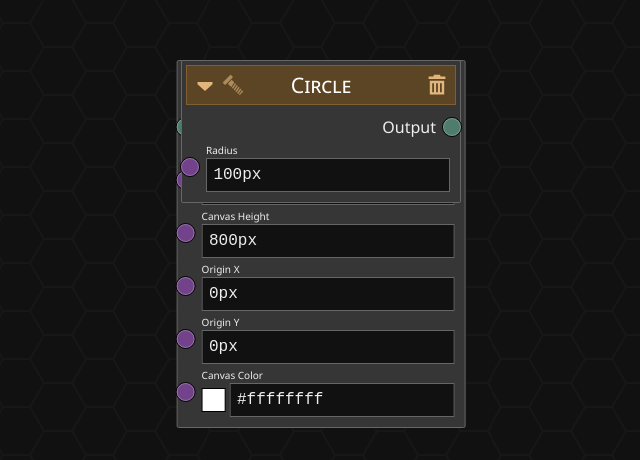
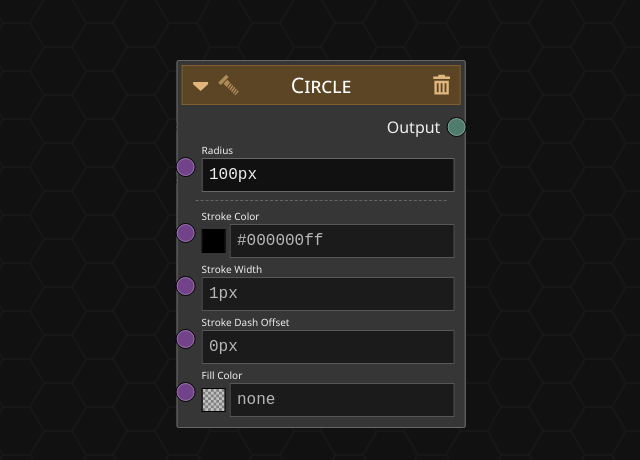
Before and after one commit to RobMayer/arcanigen, a React (Vite) app: page / in a window 1280 px wide. Shown: the part 340-800 px from the top of the page, without its empty margins (319-959 px from the left). Built offline with nearby package versions, Linux system fonts and the light colour scheme.

Commit message:
more circle bits

```diff
--- a/src/definitions/nodes/circleNode.tsx
+++ b/src/definitions/nodes/circleNode.tsx
@@ -8,6 +8,12 @@ import { NodeCategory } from "../../types";
 type CircleDefinition = {
     inputs: {
         radius: DataType<"length">;
+
+        // stroke
+        strokeWidth: DataType<"length">;
+        strokeColor: DataType<"color">;
+        strokeDashOffset: DataType<"length">;
+        fillColor: DataType<"color">;
     };
     outputs: {
         output: DataType<"shape">;
@@ -15,6 +21,12 @@ type CircleDefinition = {
     payload: {
         label: DataType<"string">;
         radius: DataType<"length">;
+
+        // stroke
+        strokeWidth: DataType<"length">;
+        strokeColor: DataType<"color">;
+        strokeDashOffset: DataType<"length">;
+        fillColor: DataType<"color">;
     };
 };
 
@@ -34,7 +46,13 @@ export const CircleNodeType = new (class extends AbstractNodeType<CircleDefiniti
             },
             payload: {
                 label: "",
-                radius: `100px`,
+                radius: "100px",
+                // stroke
+                strokeWidth: "1px",
+                strokeColor: "#000000ff",
+                strokeDashOffset: "0px",
+                // fill
+                fillColor: "none",
             },
             type: "circle",
         };
@@ -42,17 +60,55 @@ export const CircleNodeType = new (class extends AbstractNodeType<CircleDefiniti
     getSlots(node: ArcaneGraph.NodeOf<DataTypes.PayloadFor<CircleDefinition>>): DataTypes.SlotFor<CircleDefinition>[] {
         return [
             {
+                label: "Output",
                 type: "shape",
                 socketOut: "output",
-                label: "Output",
                 widget: "none",
             },
             {
+                label: "Radius",
                 type: "length",
                 socketIn: "radius",
                 widget: "input",
-                label: "Radius",
                 property: "radius",
+            },
+            {
+                type: "ui",
+                widget: "hr",
+            },
+            // stroke
+            {
+                label: "Stroke Color",
+                type: "color",
+                widget: "hex",
+                socketIn: "strokeColor",
+                property: "strokeColor",
+                alpha: true,
+                nullable: true,
+            },
+            {
+                label: "Stroke Width",
+                type: "length",
+                widget: "input",
+                socketIn: "strokeWidth",
+                property: "strokeWidth",
+            },
+            {
+                label: "Stroke Dash Offset",
+                type: "length",
+                widget: "input",
+                socketIn: "strokeDashOffset",
+                property: "strokeDashOffset",
+            },
+            // fill
+            {
+                label: "Fill Color",
+                type: "color",
+                widget: "hex",
+                socketIn: "fillColor",
+                property: "fillColor",
+                alpha: true,
+                nullable: true,
             },
         ];
     }
--- a/src/features/nodeview/node.tsx
+++ b/src/features/nodeview/node.tsx
@@ -1,7 +1,7 @@
 import { useRef, useCallback, Ref, useState, Dispatch, SetStateAction, KeyboardEvent, KeyboardEventHandler, FocusEvent, useMemo } from "react";
 import styled from "styled-components";
 import { DragMove } from "../../components/wrappers/DragMove";
-import { MainGraph } from "../../state/maingraph";
+import { Project } from "../../state/project";
 import { Session } from "../../state/session";
 import { GraphSlots } from "./slots";
 import { DataTypes } from "../../definitions/datatypes";
@@ -12,13 +12,13 @@ import TextInput from "../../components/inputs/TextInput";
 import { NodeTypeRegistry } from "../../definitions";
 
 export const GraphNode = styled(({ className, nodeId }: { nodeId: string; className?: string }) => {
-    const [storedPosition, setPosition] = MainGraph.usePositionOf(nodeId);
-    const [node, { update: updateNode }] = MainGraph.useNode(nodeId);
+    const [storedPosition, setPosition] = Project.usePositionOf(nodeId);
+    const [node, { update: updateNode }] = Project.useNode(nodeId);
     const handleRef = useRef<HTMLDivElement>(null);
 
     const selectionRef = Session.useSelectionRef();
-    const positionsRef = MainGraph.usePositionsRef();
-    const positionMethods = MainGraph.usePositionMethods();
+    const positionsRef = Project.usePositionsRef();
+    const positionMethods = Project.usePositionMethods();
 
     const [isSelected] = Session.useIsSelected(`node_${nodeId}`);
 
--- a/src/features/nodeview/slots.tsx
+++ b/src/features/nodeview/slots.tsx
@@ -1,6 +1,6 @@
 import { ReactNode, useCallback, useMemo } from "react";
 import { NodeTypeRegistry } from "../../definitions";
-import { MainGraph } from "../../state/maingraph";
+import { Project } from "../../state/project";
 import { ArcaneGraph } from "../../util/structs/arcaneGraph";
 import styled from "styled-components";
 import { Socket } from "./socket";
@@ -14,7 +14,7 @@ import TextInput from "../../components/inputs/TextInput";
 type BaseNode = ArcaneGraph.NodeOf<DataTypes.PayloadFor<AnyDefinition>>;
 
 export const GraphSlots = styled(({ nodeId, className }: { nodeId: string; className?: string }) => {
-    const [node, methods] = MainGraph.useNode(nodeId);
+    const [node, methods] = Project.useNode(nodeId);
     const nodeType = NodeTypeRegistry.get(node.type);
 
     const slots = useMemo(() => {
--- a/src/features/nodeview/socket.tsx
+++ b/src/features/nodeview/socket.tsx
@@ -1,5 +1,5 @@
 import { createContext, CSSProperties, ReactNode, useCallback, useContext, useEffect, useMemo, useRef } from "react";
-import { MainGraph } from "../../state/maingraph";
+import { Project } from "../../state/project";
 import styled from "styled-components";
 import { useResizeObserver } from "../../util/hooks/useResizeObserver";
 import { useStable } from "../../util/hooks/useStable";
@@ -16,11 +16,11 @@ type GraphConnectionControls = {
 const GraphViewConnectionCTX = createContext<GraphConnectionControls>({ start: () => {}, finish: () => {}, clear: () => {} });
 
 export const GraphConnectionProvider = ({ children }: { children?: ReactNode }) => {
-    const [pendingConnection, setPendingConnection] = MainGraph.usePendingConnection();
-    const graphMethods = MainGraph.useMethods();
+    const [pendingConnection, setPendingConnection] = Project.usePendingConnection();
+    const graphMethods = Project.useMethods();
 
     const connectionContextValue = useMemo(() => {
-        let pending: null | MainGraph.PendingConnection;
+        let pending: null | Project.PendingConnection;
         return {
             start: (nodeId: string, socketId: string, side: "in" | "out", type: string) => {
                 // todo: parametize scope properly...
@@ -61,7 +61,7 @@ export const Socket = styled(
     ({ side, socketId, nodeId, className, type, connected = false }: { side: "in" | "out"; socketId: string; nodeId: string; className?: string; type: string; connected?: boolean }) => {
         const socketRef = useRef<HTMLDivElement>(null);
 
-        const [pendingConnection] = MainGraph.usePendingConnection();
+        const [pendingConnection] = Project.usePendingConnection();
 
         const canConnect = useMemo(() => {
             if (pendingConnection === null) {
--- a/src/features/primary.tsx
+++ b/src/features/primary.tsx
@@ -1,6 +1,6 @@
 import styled from "styled-components";
-import { MainGraph } from "../state/maingraph";
-import { CSSProperties, Ref, RefObject, useCallback, useEffect, useMemo, useRef, useState } from "react";
+import { Project } from "../state/project";
+import { createContext, CSSProperties, Ref, RefObject, useCallback, useContext, useEffect, useMemo, useRef, useState } from "react";
 import { useResizeObserver } from "../util/hooks/useResizeObserver";
 import { DragPane } from "../components/wrappers/DragPane";
 import { DragMove } from "../components/wrappers/DragMove";
@@ -9,8 +9,20 @@ import { useStable } from "../util/hooks/useStable";
 import { GraphConnectionProvider } from "./nodeview/socket";
 import { GraphNode } from "./nodeview/node";
 
-export const GraphView = () => {
-    const nodes = MainGraph.useNodeList();
+const CTX = createContext<string>("root");
+
+export const GraphView = ({ graphId }: { graphId: string }) => {
+    return (
+        <CTX value={graphId}>
+            <GraphMain />
+        </CTX>
+    );
+};
+
+export const useGraphId = () => useContext(CTX);
+
+const GraphMain = () => {
+    const nodes = Project.useNodeList();
 
     const boundsRef = useRef<HTMLDivElement>(null);
     const paneRef = useRef<HTMLDivElement>(null);
@@ -123,7 +135,7 @@ const GraphViewPane = styled(DragPane)`
 `;
 
 const Links = () => {
-    const links = MainGraph.useLinkList();
+    const links = Project.useLinkList();
     return (
         <>
             {links.map((linkId) => {
@@ -347,7 +359,7 @@ const Bounds = styled(({ className, nodeList, ref }: { className?: string; nodeL
 //nested SVG for new coordinate system
 
 const GraphLink = styled(({ className, linkId }: { linkId: string; className?: string }) => {
-    const link = MainGraph.useLink(linkId);
+    const link = Project.useLink(linkId);
 
     const style = useMemo(() => {
         return {
--- a/src/state/maingraph.tsx
+++ b/src/state/project.tsx
@@ -4,10 +4,11 @@ import { ArcaneGraph } from "../util/structs/arcaneGraph";
 import { AnyDefinition, BaseDefinition } from "../definitions/nodes/abstractNode";
 import { NodeTypeRegistry } from "../definitions";
 import { DataTypes } from "../definitions/datatypes";
+import { useGraphId } from "../features/primary";
 
 // will eventually hold a container for node-type specific logic
 
-export namespace MainGraph {
+export namespace Project {
     export type PendingConnection = { scope: GraphId; node: string; socket: string; side: "in" | "out"; type: string };
     type GraphId = string;
     type XY = { x: number; y: number };
@@ -21,6 +22,7 @@ export namespace MainGraph {
         users: { [graphId: GraphId]: { node: ArcaneGraph.NodeId; scope: GraphId }[] };
         inputs: { [graphId: GraphId]: ArcaneGraph.NodeId[] };
         outputs: { [graphId: GraphId]: ArcaneGraph.NodeId[] };
+        // we need graph-level properties, and possibly a stable list of subgraphs
     };
 
     type State = { [key in keyof TheType]: FastContextMember<TheType[key]> } & {
@@ -78,7 +80,8 @@ export namespace MainGraph {
         return <CTX value={value}>{children}</CTX>;
     };
 
-    export const useNodeList = (graphId: string = "root") => {
+    export const useNodeList = () => {
+        const graphId = useGraphId();
         const ctx = useContext(CTX)!;
         const selector = useCallback(() => {
             return ctx.nodeList.get()[graphId];
@@ -86,7 +89,8 @@ export namespace MainGraph {
         return useSyncExternalStore(ctx.nodeList.subscribe, selector);
     };
 
-    export const useLinkList = (graphId: string = "root") => {
+    export const useLinkList = () => {
+        const graphId = useGraphId();
         const ctx = useContext(CTX)!;
         const selector = useCallback(() => {
             return ctx.linkList.get()[graphId];
@@ -94,7 +98,8 @@ export namespace MainGraph {
         return useSyncExternalStore(ctx.linkList.subscribe, selector);
     };
 
-    export const useLink = (id: string, graphId: string = "root") => {
+    export const useLink = (id: string) => {
+        const graphId = useGraphId();
         const ctx = useContext(CTX)!;
 
         const selector = useCallback(() => {
@@ -104,7 +109,8 @@ export namespace MainGraph {
         return useSyncExternalStore(ctx.links.subscribe, selector);
     };
 
-    export const useNode = (id: string, graphId: string = "root") => {
+    export const useNode = (id: string) => {
+        const graphId = useGraphId();
         const ctx = useContext(CTX)!;
 
         const selector = useCallback(() => {
@@ -141,7 +147,8 @@ export namespace MainGraph {
     };
 
     // todo: handle the case where graphId doesn't yet exist!
-    export const useMethods = (graphId: GraphId = "root") => {
+    export const useMethods = () => {
+        const graphId = useGraphId();
         const ctx = useContext(CTX)!;
 
         return useMemo(() => {
@@ -181,7 +188,8 @@ export namespace MainGraph {
         }, [ctx, graphId]);
     };
 
-    export const usePositionOf = (id: string, graphId: GraphId = "root") => {
+    export const usePositionOf = (id: string) => {
+        const graphId = useGraphId();
         const ctx = useContext(CTX)!;
 
         const selector = useCallback(() => {
@@ -211,7 +219,8 @@ export namespace MainGraph {
         return [value, set] as const;
     };
 
-    export const usePositionMethods = (graphId: GraphId = "root") => {
+    export const usePositionMethods = () => {
+        const graphId = useGraphId();
         const ctx = useContext(CTX)!;
         return useMemo(() => {
             const doCommit = () => ctx.positions.notify();
```
Also changed, not shown: src/index.tsx (+4 -4 lines).
